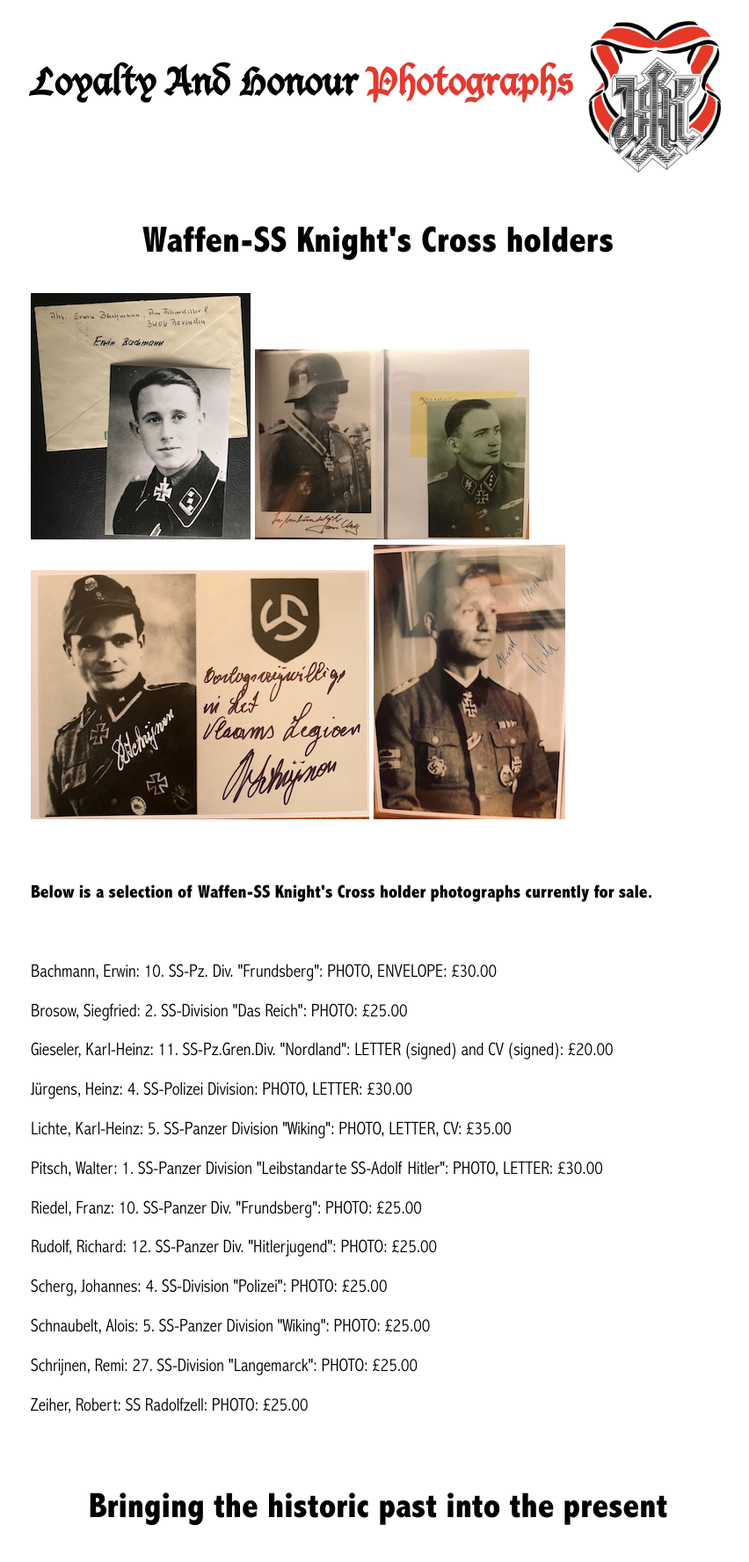
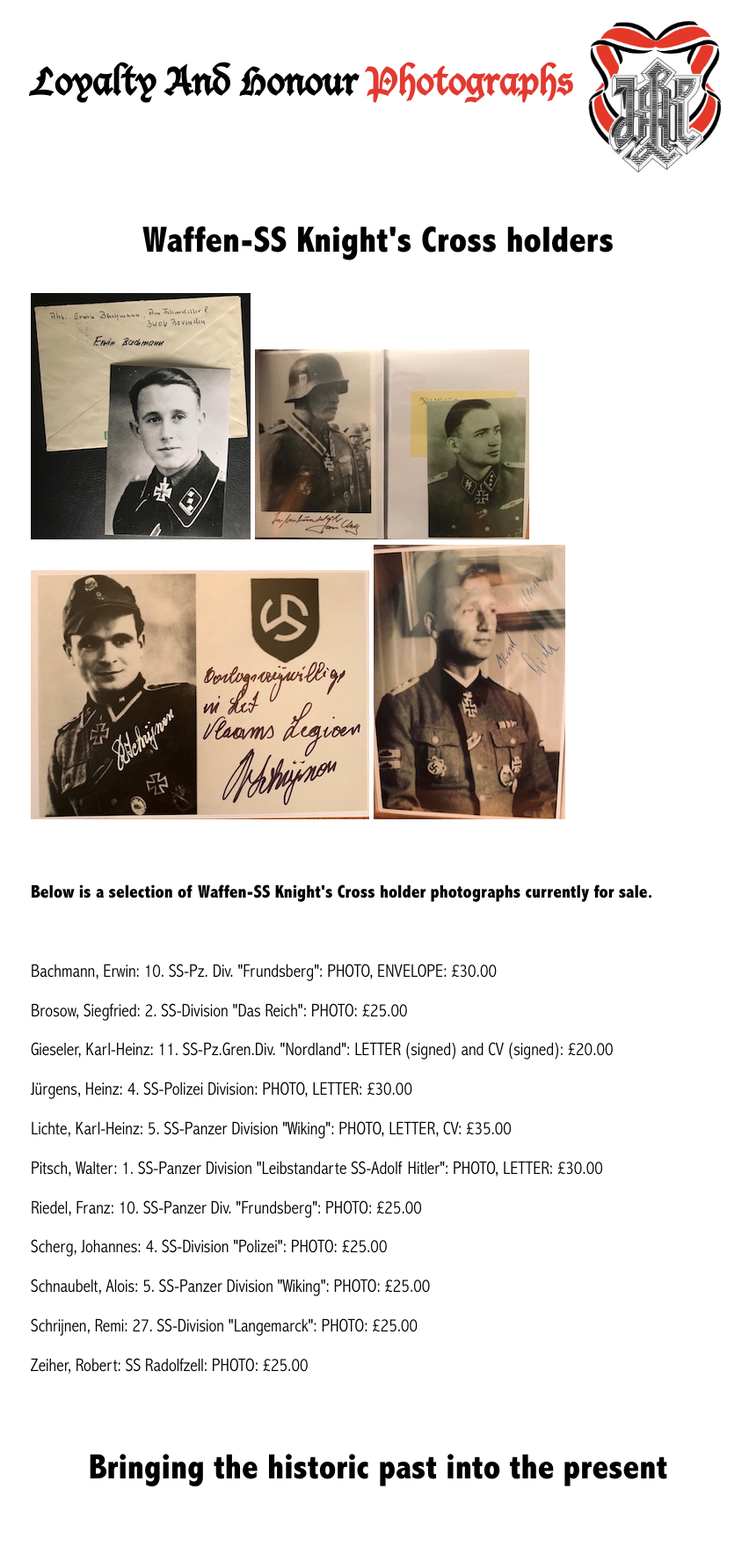
Before and after one commit to lahphotographs/lahphotographs.github.com, a Jekyll site: the page built from Waffen_SS_photos.md, in a window 1280 px wide. Shown: the whole page at 88% size, without its empty margins (210-1062 px from the left). Built offline with Jekyll 4.4.1, drawn with Linux system fonts in a browser that asks for light colours; after the commit the page ends 1731 px from its top, so only the background shows below that.

Commit message:
Update Waffen_SS_photos.md

```diff
--- a/Waffen_SS_photos.md
+++ b/Waffen_SS_photos.md
@@ -21,7 +21,6 @@ permalink: /waffen_ss_photos.html
 <p>Lichte,	Karl-Heinz:	5. SS-Panzer Division "Wiking":	PHOTO, LETTER, CV: £35.00
 <p>Pitsch, Walter: 1. SS-Panzer Division "Leibstandarte SS-Adolf Hitler": PHOTO, LETTER: £30.00
 <p>Riedel,	Franz:	10. SS-Panzer Div. "Frundsberg": PHOTO:	£25.00
-<p>Rudolf,	Richard: 12. SS-Panzer Div. "Hitlerjugend":	PHOTO:	£25.00
 <p>Scherg,	Johannes:	4. SS-Division "Polizei":	PHOTO:	£25.00
 <p>Schnaubelt,	Alois: 5. SS-Panzer Division "Wiking":	PHOTO:	£25.00
 <p>Schrijnen,	Remi:	27. SS-Division "Langemarck":	PHOTO: £25.00
```
